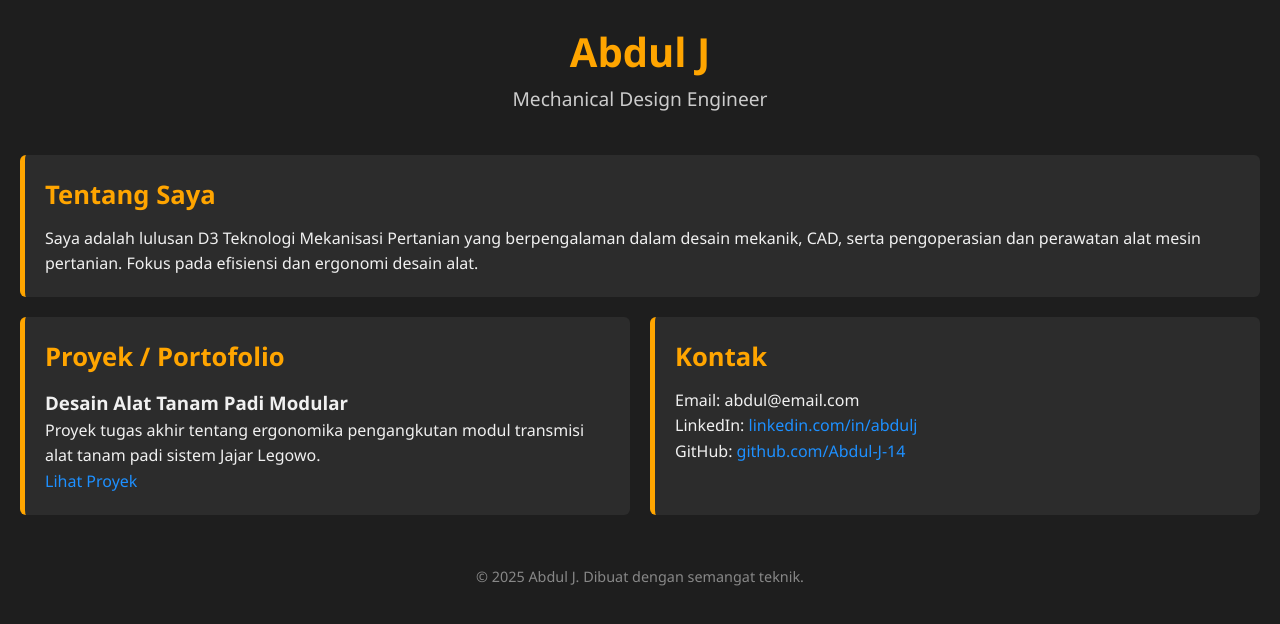
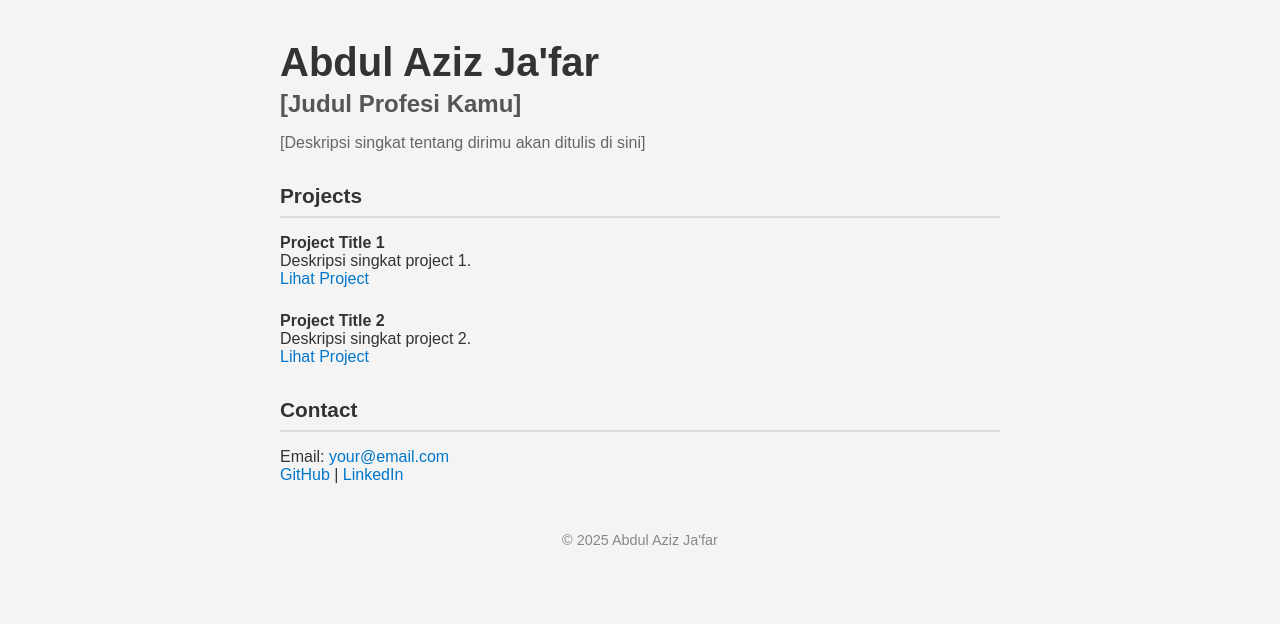
Before and after one commit to Abdul-J-14/Abdul-J-14.github.io, a plain HTML site: page index.html in a window 1280 px wide. Drawn offline with Linux system fonts and the light colour scheme.

Commit message:
Add files via upload

```diff
--- a/index.html
+++ b/index.html
@@ -1,42 +1,101 @@
 <!DOCTYPE html>
-<html lang="id">
+<html lang="en">
 <head>
   <meta charset="UTF-8" />
   <meta name="viewport" content="width=device-width, initial-scale=1.0" />
-  <title>Portofolio - Abdul J</title>
-  <link rel="stylesheet" href="style.css" />
+  <title>Abdul Aziz Ja'far | Portfolio</title>
+  <style>
+    * {
+      margin: 0;
+      padding: 0;
+      box-sizing: border-box;
+      font-family: Arial, sans-serif;
+    }
+    body {
+      background-color: #f4f4f4;
+      color: #333;
+      padding: 40px;
+      max-width: 800px;
+      margin: auto;
+    }
+    header h1 {
+      font-size: 2.5rem;
+      margin-bottom: 0.3rem;
+    }
+    header h2 {
+      font-size: 1.5rem;
+      color: #555;
+      margin-bottom: 1rem;
+    }
+    header p {
+      font-size: 1rem;
+      color: #666;
+      margin-bottom: 2rem;
+    }
+    section h3 {
+      font-size: 1.3rem;
+      margin-top: 2rem;
+      margin-bottom: 1rem;
+      border-bottom: 2px solid #ddd;
+      padding-bottom: 0.5rem;
+    }
+    ul {
+      list-style: none;
+    }
+    li {
+      margin-bottom: 1.5rem;
+    }
+    a {
+      color: #0077cc;
+      text-decoration: none;
+    }
+    a:hover {
+      text-decoration: underline;
+    }
+    footer {
+      margin-top: 3rem;
+      text-align: center;
+      color: #888;
+      font-size: 0.9rem;
+    }
+  </style>
 </head>
 <body>
-  <header>
-    <h1>Abdul J</h1>
-    <p>Mechanical Design Engineer</p>
-  </header>
+  <main>
+    <header>
+      <h1>Abdul Aziz Ja'far</h1>
+      <h2>[Judul Profesi Kamu]</h2>
+      <p>[Deskripsi singkat tentang dirimu akan ditulis di sini]</p>
+    </header>
 
-  <main class="container">
-    <section class="about card">
-      <h2>Tentang Saya</h2>
-      <p>Saya adalah lulusan D3 Teknologi Mekanisasi Pertanian yang berpengalaman dalam desain mekanik, CAD, serta pengoperasian dan perawatan alat mesin pertanian. Fokus pada efisiensi dan ergonomi desain alat.</p>
+    <section>
+      <h3>Projects</h3>
+      <ul>
+        <li>
+          <strong>Project Title 1</strong><br />
+          <span>Deskripsi singkat project 1.</span><br />
+          <a href="#">Lihat Project</a>
+        </li>
+        <li>
+          <strong>Project Title 2</strong><br />
+          <span>Deskripsi singkat project 2.</span><br />
+          <a href="#">Lihat Project</a>
+        </li>
+      </ul>
     </section>
 
-    <section class="projects card">
-      <h2>Proyek / Portofolio</h2>
-      <div class="project-item">
-        <h3>Desain Alat Tanam Padi Modular</h3>
-        <p>Proyek tugas akhir tentang ergonomika pengangkutan modul transmisi alat tanam padi sistem Jajar Legowo.</p>
-        <a href="#" target="_blank">Lihat Proyek</a>
-      </div>
+    <section>
+      <h3>Contact</h3>
+      <p>Email: <a href="mailto:your@email.com">your@email.com</a></p>
+      <p>
+        <a href="#">GitHub</a> |
+        <a href="#">LinkedIn</a>
+      </p>
     </section>
 
-    <section class="contact card">
-      <h2>Kontak</h2>
-      <p>Email: abdul@email.com</p>
-      <p>LinkedIn: <a href="https://linkedin.com/in/abdulj" target="_blank">linkedin.com/in/abdulj</a></p>
-      <p>GitHub: <a href="https://github.com/Abdul-J-14" target="_blank">github.com/Abdul-J-14</a></p>
-    </section>
+    <footer>
+      <p>&copy; 2025 Abdul Aziz Ja'far</p>
+    </footer>
   </main>
-
-  <footer>
-    <p>© 2025 Abdul J. Dibuat dengan semangat teknik.</p>
-  </footer>
 </body>
 </html>
```
